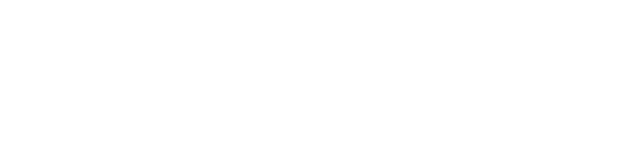
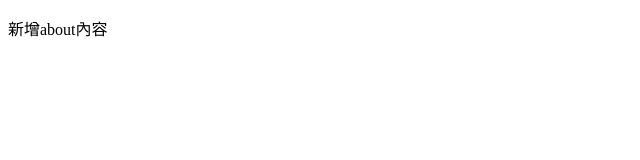
Before and after one commit to JarvisChao/git-test, a plain HTML site: page about.html in a window 1280 px wide. Shown: the whole page, without its empty margins (0-640 px from the left). Drawn offline with Linux system fonts and the light colour scheme.

Commit message:
add about content

```diff
--- a/about.html
+++ b/about.html
@@ -8,6 +8,7 @@
   </head>
 
   <body>
+    <p>新增about內容</p>
   </body>
 
 </html>
```
